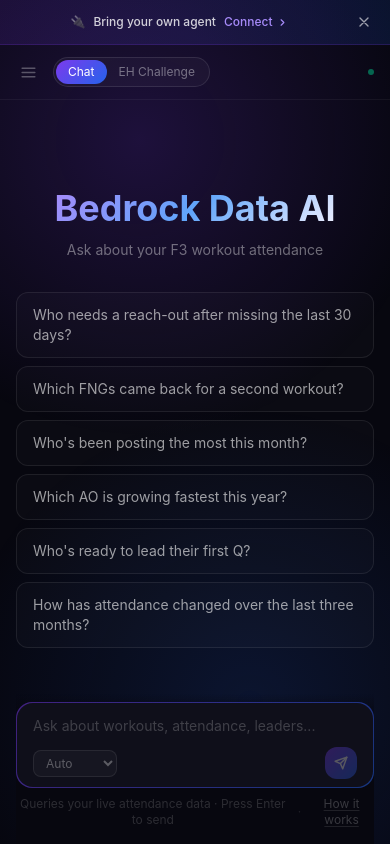
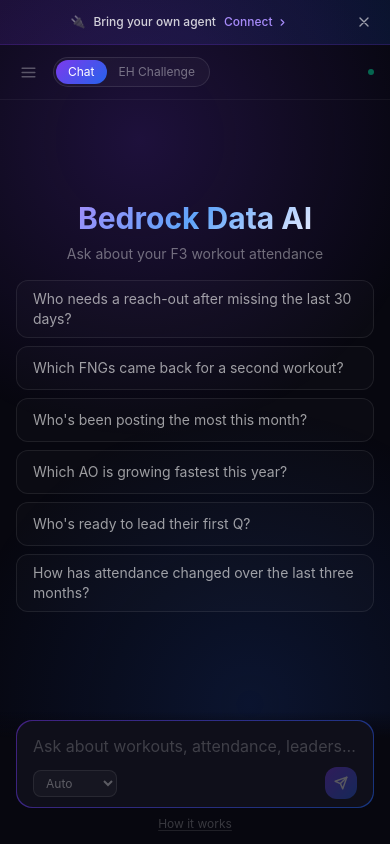
Before and after one commit to KtodaZ/bedrock-ai, a Next.js app: page / in a window 390 px wide. Built offline with nearby package versions, Linux system fonts and the light colour scheme.

Commit message:
Fix mobile chat spacing and keep composer visible

```diff
--- a/app/page.tsx
+++ b/app/page.tsx
@@ -426,7 +426,7 @@
   );
 
   return (
-    <div className="flex h-screen overflow-hidden" style={{ background: "#07070f" }}>
+    <div className="flex h-dvh overflow-hidden" style={{ background: "#07070f" }}>
       {/* Ambient glows */}
       <div className="fixed inset-0 pointer-events-none overflow-hidden">
         <div className="absolute -top-40 -left-40 w-[600px] h-[600px] rounded-full opacity-20"
@@ -559,13 +559,14 @@
         {tab === "eh" && <EhChallenge />}
 
         {/* Chat area */}
-        <main className={`flex-1 overflow-y-auto flex-col ${tab === "chat" ? "flex" : "hidden"}`}>
-          <div className="flex-1 flex flex-col max-w-3xl w-full mx-auto px-4 py-6 gap-6">
+        <main className={`flex-1 min-h-0 overflow-hidden flex-col ${tab === "chat" ? "flex" : "hidden"}`}>
+          <div className="flex-1 min-h-0 overflow-y-auto overscroll-contain">
+            <div className="min-h-full flex flex-col max-w-3xl w-full mx-auto px-4 py-1 sm:py-6">
               {messages.length === 0 ? (
-              <div className="flex-1 flex flex-col items-center justify-center gap-8 py-16">
+                <div className="flex-1 flex flex-col items-center justify-center gap-4 sm:gap-8 sm:py-8">
                   <div className="text-center">
                     <h1
-                    className="text-4xl font-bold mb-3 bg-clip-text text-transparent"
+                      className="text-3xl sm:text-4xl font-bold mb-2 sm:mb-3 bg-clip-text text-transparent"
                       style={{ backgroundImage: "linear-gradient(135deg, #a78bfa, #60a5fa, #f0f0ff)" }}
                     >
                       Bedrock Data AI
@@ -580,7 +581,7 @@
                       <button
                         key={q}
                         onClick={() => sendMessage(q)}
-                      className="text-left text-sm px-4 py-3 rounded-xl border border-white/8 text-white/60 hover:text-white/90 hover:border-violet-500/40 hover:bg-violet-500/5 transition-all duration-200 cursor-pointer"
+                        className="min-h-11 text-left text-sm px-4 py-2 sm:py-3 rounded-xl border border-white/8 text-white/60 hover:text-white/90 hover:border-violet-500/40 hover:bg-violet-500/5 transition-all duration-200 cursor-pointer"
                         style={{ background: "rgba(255,255,255,0.02)" }}
                       >
                         {q}
@@ -768,10 +769,12 @@
                   <div ref={bottomRef} />
                 </div>
               )}
+            </div>
+          </div>
 
           {/* Input */}
           <div
-              className="sticky bottom-0 pb-4 pt-2"
+            className="flex-shrink-0 max-w-3xl w-full mx-auto px-4 pt-2 pb-[max(0.75rem,env(safe-area-inset-bottom))] sm:pb-6"
             style={{ background: "linear-gradient(to top, #07070f 80%, transparent)" }}
           >
             <div className="relative">
@@ -790,8 +793,9 @@
                     onChange={(e) => setInput(e.target.value)}
                     onKeyDown={handleKeyDown}
                     placeholder="Ask about workouts, attendance, leaders..."
+                    aria-label="Message"
                     rows={1}
-                      className="flex-1 bg-transparent placeholder-white/20 text-sm resize-none outline-none leading-relaxed max-h-32 overflow-y-auto scrollbar-thin w-full"
+                    className="flex-1 bg-transparent placeholder-white/20 text-base sm:text-sm resize-none outline-none leading-relaxed max-h-32 overflow-y-auto scrollbar-thin w-full"
                     style={{ minHeight: "24px", color: "rgba(255,255,255,0.9)" }}
                     onInput={(e) => {
                       const t = e.target as HTMLTextAreaElement;
@@ -813,6 +817,7 @@
                       <option value="high" style={{ background: "#0f0f1a" }}>High</option>
                     </select>
                     <button
+                      aria-label="Send message"
                       onClick={() => sendMessage(input)}
                       disabled={!input.trim() || loading}
                       className="flex-shrink-0 w-8 h-8 rounded-xl flex items-center justify-center transition-all duration-200 disabled:opacity-30 disabled:cursor-not-allowed hover:scale-105 active:scale-95 cursor-pointer"
@@ -827,9 +832,9 @@
                 </div>
               </div>
             </div>
-              <p className="text-center text-xs mt-2 flex items-center justify-center gap-2" style={{ color: "rgba(255,255,255,0.15)" }}>
-                <span>Queries your live attendance data · Press Enter to send</span>
-                <span style={{ color: "rgba(255,255,255,0.1)" }}>·</span>
+            <p className="text-center text-xs mt-2 flex flex-wrap items-center justify-center gap-x-2 gap-y-1" style={{ color: "rgba(255,255,255,0.15)" }}>
+              <span className="hidden sm:inline">Queries your live attendance data · Press Enter to send</span>
+              <span className="hidden sm:inline" style={{ color: "rgba(255,255,255,0.1)" }}>·</span>
               <a
                 href="/how-it-works"
                 className="transition-colors hover:text-white/40 underline underline-offset-2"
@@ -838,7 +843,6 @@
                 How it works
               </a>
             </p>
-            </div>
           </div>
         </main>
       </div>
```
Lines whose indentation alone changed are shown as unchanged.
